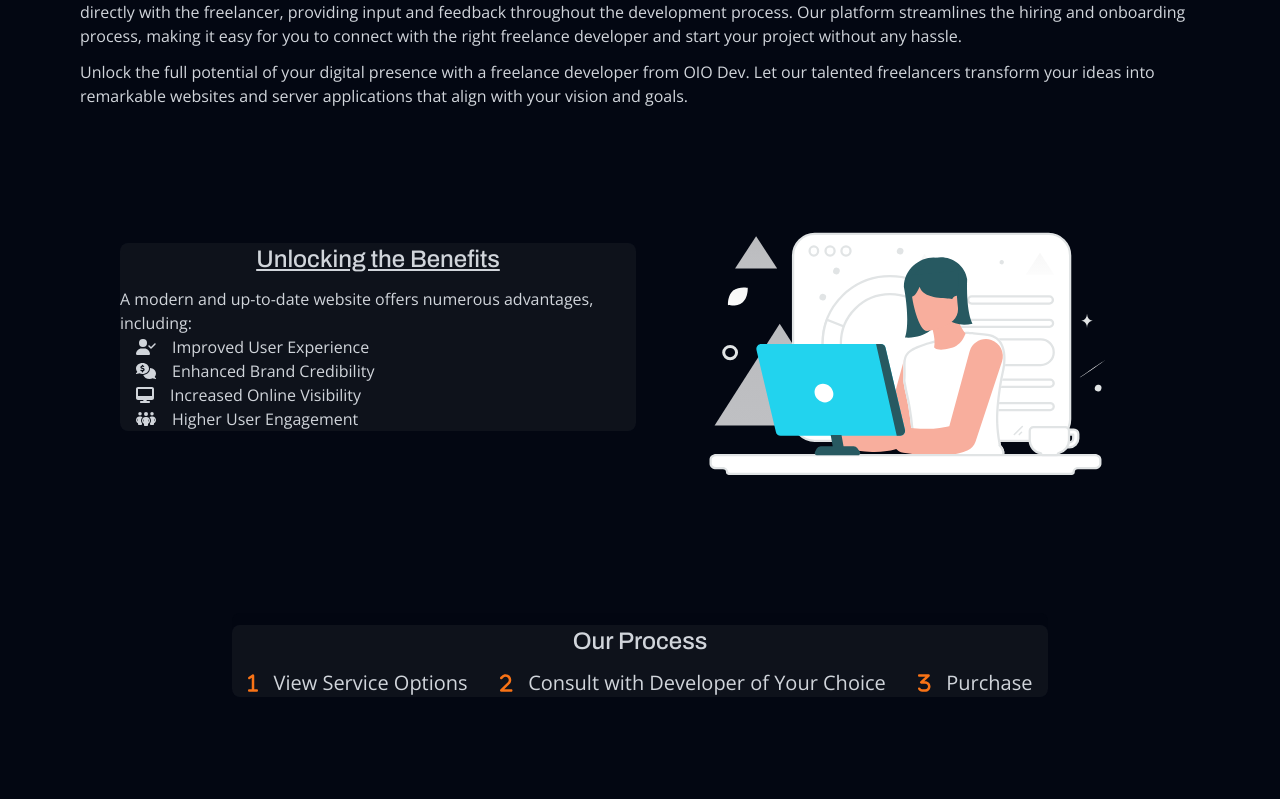
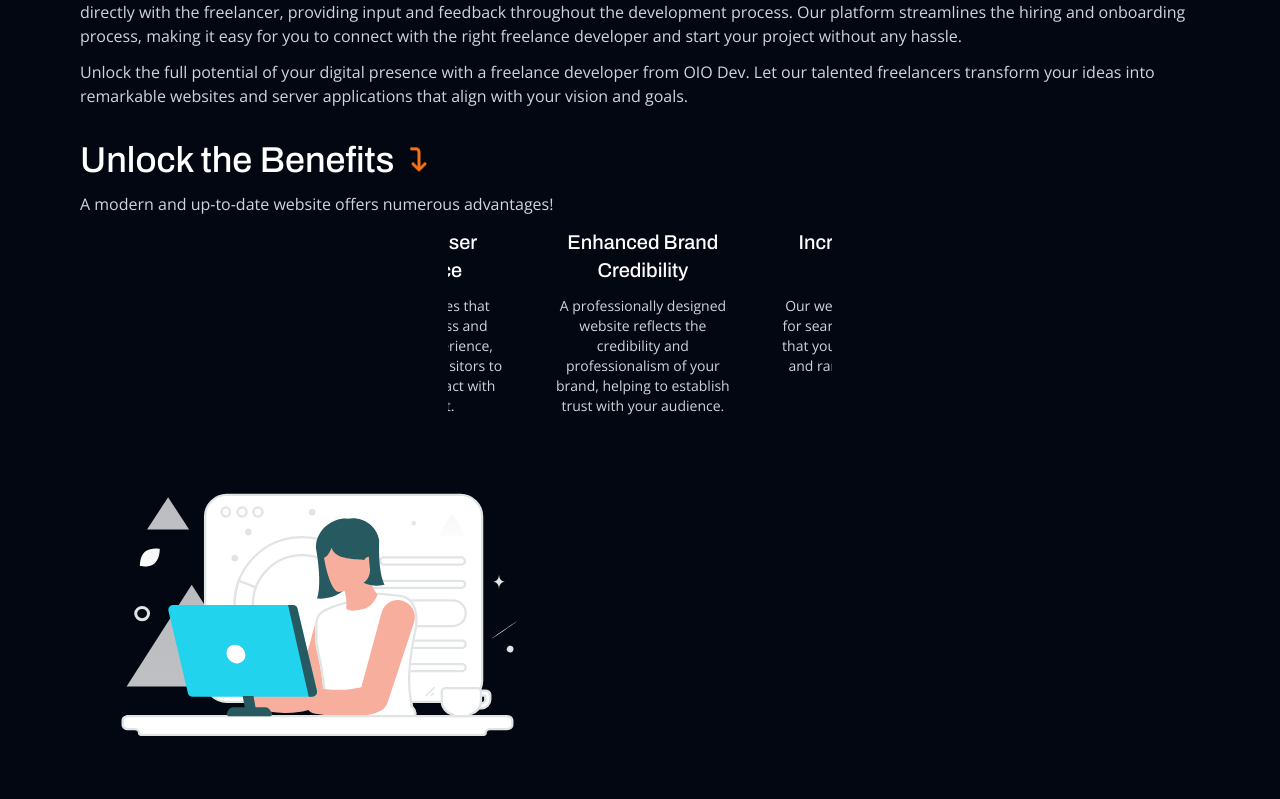
Before and after one commit to CodeByDex/OIODev, a Next.js app: page / in a window 1280 px wide. Shown: the part 981-1780 px from the top of the page. Built offline with nearby package versions, Linux system fonts and the light colour scheme; no server answers.

Commit message:
added react-slick-slider, started building and styling the benefits slider and benefits component

```diff
--- a/package.json
+++ b/package.json
@@ -32,6 +32,8 @@
     "react": "18.2.0",
     "react-dom": "18.2.0",
     "react-scroll": "^1.8.9",
+    "react-slick": "^0.29.0",
+    "slick-carousel": "^1.8.1",
     "tailwindcss": "3.3.2"
   },
   "repository": {
--- a/src/app/globals.css
+++ b/src/app/globals.css
@@ -30,3 +30,7 @@ h3 {
 .rotate-180 {
     transform: rotate(180deg);
 }
+
+.slick-slider {
+    margin: 0 10px;
+}
--- a/src/app/page.js
+++ b/src/app/page.js
@@ -13,7 +13,7 @@ export default function Home() {
       <div>
         <AboutUs />
       </div>
-      <div className="items-center justify-center sm:flex sm:flex-col md:flex md:flex-row px-10 py-9 mx-auto">
+      <div>
         <Benefits />
         <GirlDesktopGraphic />
       </div>
--- a/src/components/Benefits.js
+++ b/src/components/Benefits.js
@@ -1,42 +1,52 @@
-"use client"
+"use client";
 import Link from "next/link";
 import "tailwindcss/tailwind.css";
 import { FontAwesomeIcon } from "@fortawesome/react-fontawesome";
-import {faUserCheck} from "@fortawesome/free-solid-svg-icons"
-import {faCommentsDollar} from "@fortawesome/free-solid-svg-icons"
-import {faDesktop} from "@fortawesome/free-solid-svg-icons"
-import {faPeopleGroup} from "@fortawesome/free-solid-svg-icons"
+import { faArrowTurnDown } from "@fortawesome/free-solid-svg-icons";
+import BenefitsSlider from "../components/BenefitsSlider";
 
-
-export default function Benefits(){
-    return(
-        <main>
-            <section className="bg-brand-primary/60 rounded-lg mb-6 mx-auto md:max-w-3xl xl:max-w-6xl">
-               <div className="bg-gray-200/5 rounded-lg">
-                    <h2 className="underline text-center text-2xl my-3 md:text-2xl">Unlocking the Benefits </h2>
-                    <ul className="bullet--list list-inside text-2xl sm:text-base mx-auto">
-                            <span>
-                            A modern and up-to-date website offers numerous advantages, including:
-                            </span>
-                            <li className="mx-4">
-                            <FontAwesomeIcon icon={faUserCheck} className="mr-4"/>
-                            Improved User Experience
-                            </li>
-                            <li className="mx-4">
-                            <FontAwesomeIcon icon={faCommentsDollar} className="mr-4"/>
-                            Enhanced Brand Credibility
-                            </li>
-                            <li className="mx-4">
-                            <FontAwesomeIcon icon={faDesktop} className="mr-4"/>
-                            Increased Online Visibility
-                            </li>
-                            <li className="mx-4">
-                            <FontAwesomeIcon icon={faPeopleGroup} className="mr-4"/>
-                            Higher User Engagement
-                            </li>
-                    </ul>
-                </div>
-           </section>
-        </main>
-    )
+export default function Benefits() {
+  return (
+    <main className="benefits--container flex flex-col items-center justify-start gap-3 max-w-6xl">
+      <h2 className="font-primary font-semibold text-brand-textHeader text-left text-3xl md:text-4xl mr-auto">
+        Unlock the Benefits
+        <FontAwesomeIcon
+          icon={faArrowTurnDown}
+          className="h-6 ml-4 text-brand-accent animate-bounce"
+        />
+      </h2>
+      <p className="mr-auto">A modern and up-to-date website offers numerous advantages!</p>
+      <div className="block relative">
+        <BenefitsSlider />
+      </div>
+    </main>
+    // <main>
+    //     <section className="bg-brand-primary/60 rounded-lg mb-6 mx-auto md:max-w-3xl xl:max-w-6xl">
+    //        <div className="bg-gray-200/5 rounded-lg">
+    //             <h2 className="underline text-center text-2xl my-3 md:text-2xl">Unlocking the Benefits </h2>
+    //             <ul className="bullet--list list-inside text-2xl sm:text-base mx-auto">
+    //                     <span>
+    //                     A modern and up-to-date website offers numerous advantages, including:
+    //                     </span>
+    //                     <li className="mx-4">
+    //                     <FontAwesomeIcon icon={faUserCheck} className="mr-4"/>
+    //                     Improved User Experience
+    //                     </li>
+    //                     <li className="mx-4">
+    //                     <FontAwesomeIcon icon={faCommentsDollar} className="mr-4"/>
+    //                     Enhanced Brand Credibility
+    //                     </li>
+    //                     <li className="mx-4">
+    //                     <FontAwesomeIcon icon={faDesktop} className="mr-4"/>
+    //                     Increased Online Visibility
+    //                     </li>
+    //                     <li className="mx-4">
+    //                     <FontAwesomeIcon icon={faPeopleGroup} className="mr-4"/>
+    //                     Higher User Engagement
+    //                     </li>
+    //             </ul>
+    //         </div>
+    //    </section>
+    // </main>
+  );
 }
--- /dev/null
+++ b/src/components/BenefitsSlider.js
@@ -0,0 +1,62 @@
+import React from "react";
+import Slider from "react-slick";
+import "slick-carousel/slick/slick.css";
+import "slick-carousel/slick/slick-theme.css";
+import { FontAwesomeIcon } from "@fortawesome/react-fontawesome";
+import { faArrowTurnDown } from "@fortawesome/free-solid-svg-icons";
+
+const BenefitsSlider = () => {
+  const settings = {
+    dots: false,
+    arrows: false,
+    infinite: true,
+    speed: 500,
+    slidesToShow: 1.66,
+    slidesToScroll: 1,
+  };
+
+  return (
+    <Slider {...settings} className="w-96 my-8 text-center">
+      <div className="flex flex-col w-fit px-5">
+        <h3 className="font-semibold text-xl text-brand-textHeader mb-3">
+          Improved User Experience
+        </h3>
+        <p className="text-sm mt-3">
+          We design websites that provide a seamless and intuitive user
+          experience, making it easy for visitors to navigate and interact with
+          your content.
+        </p>
+      </div>
+      <div className="flex flex-col w-fit px-5">
+        <h3 className="font-semibold text-xl text-brand-textHeader mb-3">
+          Enhanced Brand Credibility
+        </h3>
+        <p className="text-sm mt-3">
+          A professionally designed website reflects the credibility and
+          professionalism of your brand, helping to establish trust with your
+          audience.
+        </p>
+      </div>
+      <div className="flex flex-col w-fit px-5">
+        <h3 className="font-semibold text-xl text-brand-textHeader mb-3">
+          Increased Online Visibility
+        </h3>
+        <p className="text-sm mt-3">
+          Our websites are optimized for search engines, ensuring that your
+          brand gets noticed and ranks higher in search results.
+        </p>
+      </div>
+      <div className="flex flex-col w-fit px-5">
+        <h3 className="font-semibold text-xl text-brand-textHeader mb-3">
+          Higher User Engagement
+        </h3>
+        <p className="text-sm mt-3">
+          Engage your users with captivating designs and interactive features
+          that keep them coming back for more.
+        </p>
+      </div>
+    </Slider>
+  );
+};
+
+export default BenefitsSlider;
--- a/src/components/Mission.js
+++ b/src/components/Mission.js
@@ -14,7 +14,7 @@ export default function Mission() {
         </div>
         <div className="flex flex-col gap-5 w-full sm:mt-auto md:w-1/2 px-4 sm:pr-0">
           <h1 className="mission--message text-left text-brand-textHeader font-primary font-semibold text-4xl sm:text-5xl md:text-6xl lg:text-8xl">
-            Web Apps Tailored for You & Your <span className="text-brand-secondary font-secondary">{`<`}</span>Brand<span className="text-brand-secondary font-secondary">{`/>`}</span>
+            Web Apps Tailored for You & Your <span className="text-brand-secondary font-secondary pr-2">{`<`}</span>Brand<span className="text-brand-secondary font-secondary pl-2">{`/>`}</span>
           </h1>
           <Link
             href="/services"
--- a/src/components/MissionGraphic.js
+++ b/src/components/MissionGraphic.js
@@ -1,6 +1,4 @@
 import Image from "next/image";
-import heroImage from "../../public/static/ComputerDesktop.svg";
-import iPhoneDemo from "../../public/static/phoneDemo.svg";
 import gardenCoding from "../../public/static/gardenCoding.svg";
 
 export default function MissionGraphic() {
```
Also changed, not shown: public/static/userEngagement.svg (added), 1 other file (tests, documents, lock files or other folders).
